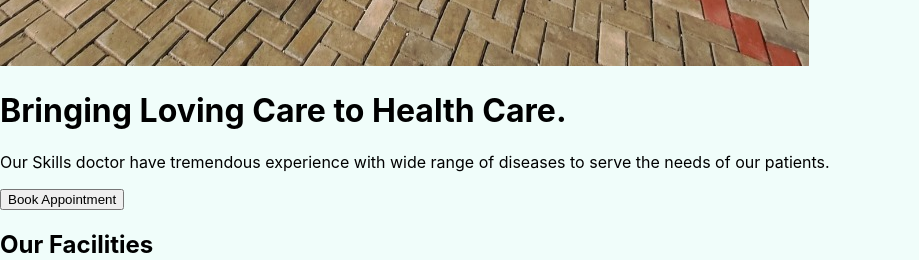
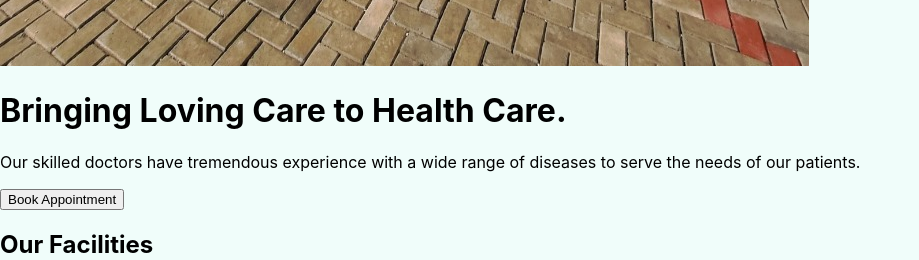
Before and after one commit to mrkabby/hospital-app, a React (Create React App) app: page /home in a window 1280 px wide. Shown: the part 3065-3325 px from the top of the page, without its empty margins (0-919 px from the left). Built offline with nearby package versions, Linux system fonts and the light colour scheme.

Commit message:
fixed dispplay issues

```diff
--- a/src/component/AboutSection.js
+++ b/src/component/AboutSection.js
@@ -5,8 +5,8 @@ const AboutSection = () => {
   return (
     <div>
       <section id="aboutus">
-        <div className="container mx-auto py-16 px-4 sm:px-6 lg:px-8">
-          <h2 className="text-3xl font-bold text-gray-800 mb-8 text-center">About Us</h2>
+        <div className="container mx-auto py-20 px-4 sm:px-6 lg:px-8">
+          <h2 className="text-3xl font-bold text-gray-800 mt-10 text-center mb-10  ">About Us</h2>
           <div className="grid grid-cols-1 md:grid-cols-2 items-center gap-8">
             <div className="max-w-lg">
               <p className="mt-4 text-gray-600 text-lg p-10">
--- a/src/component/Footer.js
+++ b/src/component/Footer.js
@@ -10,7 +10,7 @@ import { Link, useNavigate } from "react-router-dom";
 const Footer = () => {
   const navigate = useNavigate();
   return (
-    <div className="bg-[#274D7C] text-white py-8 px-4">
+    <div className="bg-[#274D7C] text-white py-10 px-10 mt-32">
       <div className="max-w-7xl mx-auto grid grid-cols-1 sm:grid-cols-2 md:grid-cols-3 gap-8">
         <div>
           <h2 className="text-2xl font-bold mb-4">3 Angels Medical Center</h2>
--- a/src/component/Hero.js
+++ b/src/component/Hero.js
@@ -9,23 +9,20 @@ const HeroSection = () => {
   return (
     <>
       <NavBar />
-
-      <div className="relative w-full h-96 " id ="home">
-          <img
-            src={BackgroundImage}
-            alt="Background Img"
-            className="object-cover object-center w-full h-full"
-          />
-        <div className="absolute inset-0 bg-black bg-opacity-50">
-        </div>
-        <div className="absolute inset-9 flex flex-col md:flex-row items-center justify-between">
-          <div className="md:w-1/2 mb-4 md:mb-0">
-            <h1 className="text-white font-medium text-4xl md:text-5xl leading-tight mb-2 ">
+      <div className="relative w-full h-screen mt-24" id="home">
+        <img
+          src={BackgroundImage}
+          alt="Background Img"
+          className="object-cover object-center w-full h-full"
+        />
+        <div className="absolute inset-0 bg-black bg-opacity-50"></div>
+        <div className="absolute inset-0 flex flex-col items-center justify-center text-center px-4">
+          <div className="max-w-2xl">
+            <h1 className="text-white font-medium text-4xl md:text-5xl leading-tight mb-2">
               Bringing Loving Care to Health Care.
             </h1>
-            <p className="font-regular text-xl mb-8 mt-4 text-white ">
-              Our Skills doctor have tremendous experience with wide range of
-              diseases to serve the needs of our patients.
+            <p className="font-regular text-xl mb-8 mt-4 text-white">
+              Our skilled doctors have tremendous experience with a wide range of diseases to serve the needs of our patients.
             </p>
             <Link to={"/appointment-form"}>
               <button className="px-6 py-3 bg-[#19B0A1] text-white font-medium rounded-full hover:bg-[#274D7C] transition duration-200">
--- a/src/component/Navbar.js
+++ b/src/component/Navbar.js
@@ -10,7 +10,7 @@ const NavBar = () => {
   };
 
   return (
-    <nav className="flex flex-wrap items-center justify-between  bg-[#274D7C] px-10">
+    <nav className="flex flex-wrap items-center justify-between bg-[#a6ecf9] px-4 fixed w-full top-0 z-50 ">
       <div className="h-24 w-24">
         <img src={logo} alt="Logo" className="h-full w-full" />
       </div>
@@ -32,24 +32,23 @@ const NavBar = () => {
           />
         </button>
       </div>
-      <div className={`${isMenuOpen ? 'block' : 'hidden'} w-full md:w-auto md:flex text-right text-bold mt-5 mx-8 md:mt-0 md:border-none text-white`}>
-       <Link to ={"/home"}>
-        <div className="block md:inline-block hover:text-teal-500 px-3 py-3 md:border-none">Home</div>
+      <div className={`${isMenuOpen ? 'block' : 'hidden'} w-full md:w-auto md:flex text-right text-bold  mx-8 md:mt-0 md:border-none text-black`}>
+        <Link to="/home">
+          <div className="block md:inline-block hover:text-teal-500 px-3 py-3 md:border-none">Home</div>
         </Link>
-        <Link to={"/services"}>
-        <div className="block md:inline-block hover:text-teal-500 px-3 py-3 md:border-none">Services</div>
+        <Link to="/services">
+          <div className="block md:inline-block hover:text-teal-500 px-3 py-3 md:border-none">Services</div>
         </Link>
-        <Link to={"/aboutus"}>
-        <div className="block md:inline-block hover:text-teal-500 px-3 py-3 md:border-none">About Us</div>
+        <Link to="/aboutus">
+          <div className="block md:inline-block hover:text-teal-500 px-3 py-3 md:border-none">About Us</div>
         </Link>
-        <Link to={"/gallery"}>
-        <div className="block md:inline-block hover:text-teal-500 px-3 py-3 md:border-none">Gallery</div>
+        <Link to="/gallery">
+          <div className="block md:inline-block hover:text-teal-500 px-3 py-3 md:border-none">Gallery</div>
         </Link>
-        <Link to={"/visitus"}>
-        <div className="block md:inline-block hover:text-teal-500 px-3 py-3 md:border-none">Visit Us</div>
+        <Link to="/visitus">
+          <div className="block md:inline-block hover:text-teal-500 px-3 py-3 md:border-none">Visit Us</div>
         </Link>
       </div>
-
       <div className="hidden md:flex md:w-auto px-2 py-2 md:rounded">
         <a href="tel:+233535196841">
           <div className="flex justify-end">
--- a/src/pages/AllFacilities.js
+++ b/src/pages/AllFacilities.js
@@ -39,7 +39,7 @@ const AllFacilities = () => {
         <div className="bg-teal-50 dark:bg-zinc-900 p-8 ">
           <div className="max-w-7xl mx-auto">
             <div className="mb-8">
-              <h2 className="text-teal-500 font-semibold uppercase tracking-wide text-center ">All Facilities</h2>
+              <h2 className="text-teal-500 font-semibold uppercase tracking-wide text-center mt-20 ">All Facilities</h2>
               <h1 className="text-4xl font-bold text-zinc-900 dark:text-zinc-100 mt-2 text-center">Facilities That We Provide</h1>
               <p className="mt-4 text-zinc-600 dark:text-zinc-300">We pride ourselves on our comprehensive array of modern facilities designed to meet all your healthcare needs. From state-of-the-art operating rooms and intensive care units to specialized departments such as radiology and maternity wards, we provide a wide range of services to ensure the highest standard of care. Our outpatient department offers convenient access to medical consultations and diagnostic tests, while our physical therapy department focuses on rehabilitation and improving mobility. With a commitment to privacy and security, our online services further enhance accessibility, allowing you to receive quality healthcare from the comfort of your home. Trust us to provide personalized care in a safe and secure environment.</p>
 
--- a/src/pages/Services.js
+++ b/src/pages/Services.js
@@ -26,7 +26,7 @@ const Services = () => {
   return (
     <>
     <NavBar />
-    <div className="max-w-7xl mx-auto px-4 py-12 ">
+    <div className="max-w-7xl mx-auto px-4 py-12 mt-20 ">
       <h2 className="text-3xl font-bold text-center mb-8">Find Out More About Our Services</h2>
       <div className="grid gap-6 sm:grid-cols-2 lg:grid-cols-3">
         {services.map((service, index) => (
--- a/src/pages/VisitUs.js
+++ b/src/pages/VisitUs.js
@@ -7,7 +7,7 @@ const VisitUs = () => {
     <>
     <NavBar />
     <section className="bg-teal-50">
-      <div className="max-w-7xl mx-auto py-8 px-4 sm:px-6 lg:py-20 lg:px-8">
+      <div className="max-w-7xl mx-auto py-8 px-4 sm:px-6 lg:py-20 lg:px-8 mt-20">
         <div className="max-w-2xl lg:max-w-4xl mx-auto text-center">
           <h2 className="text-3xl font-extrabold text-gray-900" id="contactUs">Visit Our Location</h2>
           <p className="mt-3 text-lg text-[#19B0A1]">Let us serve you the best</p>
```
